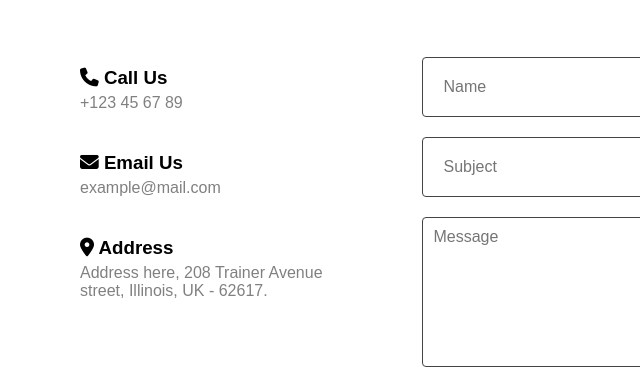
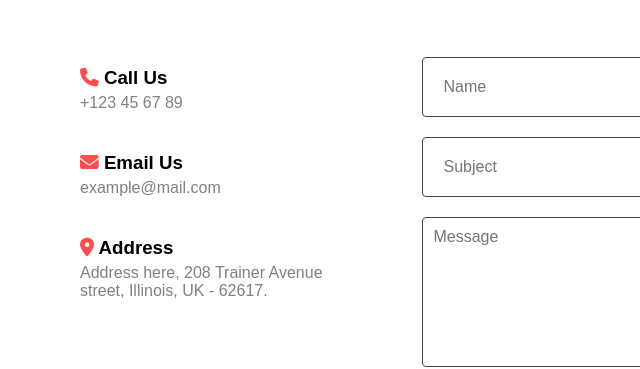
Before and after one commit to ing-cesarionivar/Easy-Contact-Form, a plain HTML site: page index.html in a window 1280 px wide. Shown: the part 150-519 px from the top of the page, 0-640 px from the left. Drawn offline with Linux system fonts and the light colour scheme; files that its build step writes are made by us from their sources.

Commit message:
Actualización de iconos y README

```diff
--- a/css/style.css
+++ b/css/style.css
@@ -38,6 +38,10 @@
 .content .info article {
     margin: 20px;
     padding: 10px;
+}
+
+.content .info article h3 i {
+    color: #ff4c4c;
 }
 
 .content .info article p {
```
Also changed, not shown: 1 other file.
